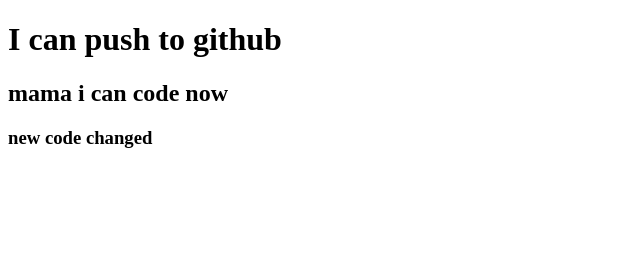
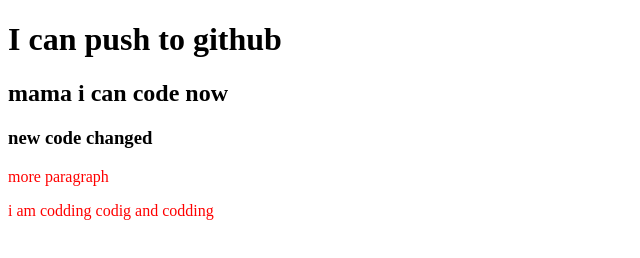
Before and after one commit to Fatema1814/my-second-repo, a plain HTML site: page index.html in a window 1280 px wide. Shown: the whole page, without its empty margins (0-640 px from the left). Drawn offline with Linux system fonts and the light colour scheme.

Commit message:
styles added

```diff
--- a/index.html
+++ b/index.html
@@ -5,10 +5,13 @@
     <meta http-equiv="X-UA-Compatible" content="IE=edge">
     <meta name="viewport" content="width=device-width, initial-scale=1.0">
     <title>my second repo</title>
+    <link rel="stylesheet" href="style.css">
 </head>
 <body>
     <h1>I can push to github</h1>
     <h2>mama i can code now</h2>
     <h3>new code changed</h3>
+    <p>more paragraph</p>
+    <p>i am codding codig and codding</p>
 </body>
 </html>
--- /dev/null
+++ b/style.css
@@ -0,0 +1,3 @@
+p{
+    color: red;
+}
```
